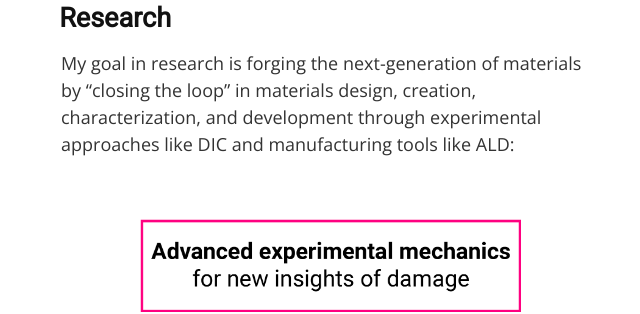
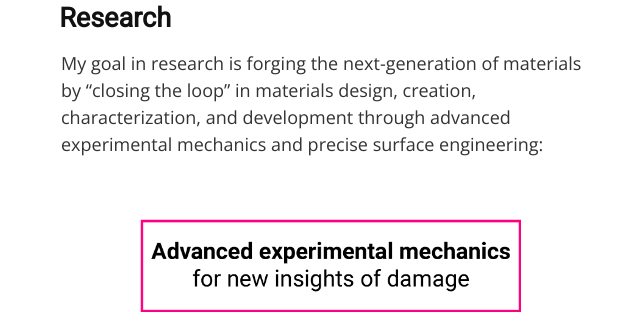
Before and after one commit to wlepage/wlepage.github.io, a Jekyll site: the page built from index.md, in a window 1280 px wide and 900 px high, scrolled down 861 px. Shown: the part 209-523 px from the top of the window, without its empty margins (309-949 px from the left). Built offline with Jekyll 4.4.1, drawn with Linux system fonts in a browser that asks for light colours.

Commit message:
Update index.md

```diff
--- a/index.md
+++ b/index.md
@@ -26,7 +26,7 @@ layout: default
 </figure>
 
 ## Research
-My goal in research is forging the next-generation of materials by "closing the loop" in materials design, creation, characterization, and development through experimental approaches like DIC and manufacturing tools like ALD:
+My goal in research is forging the next-generation of materials by "closing the loop" in materials design, creation, characterization, and development through advanced experimental mechanics and precise surface engineering:
 <br />
 ![Closing the loop in structural materials: advanced experimental mechanics for new insights of damage informs precise surface engineering for improved structural materials.](img/approach-01.png "Closing the loop in structural materials: advanced experimental mechanics for new insights of damage informs precise surface engineering for improved structural materials.")<br />
 For my doctoral dissertation, I investigated the fatigue and fracture mechanics of shape memory alloys with new techniques for digital image correlation (DIC). For my postdoctoral research, I am developing solid-state batteries that can be incorporated into structural composites, as well as corrosion protection strategies for aluminum and magnesium. For both the solid-state battery electrodes and the corrosion protection layers, I am leveraging the precise thickness and composition control of atomic layer deposition (ALD). Moving forward, I am eager to connect my dissertation and postdoc skills for both studying and creating materials and structures.
```
